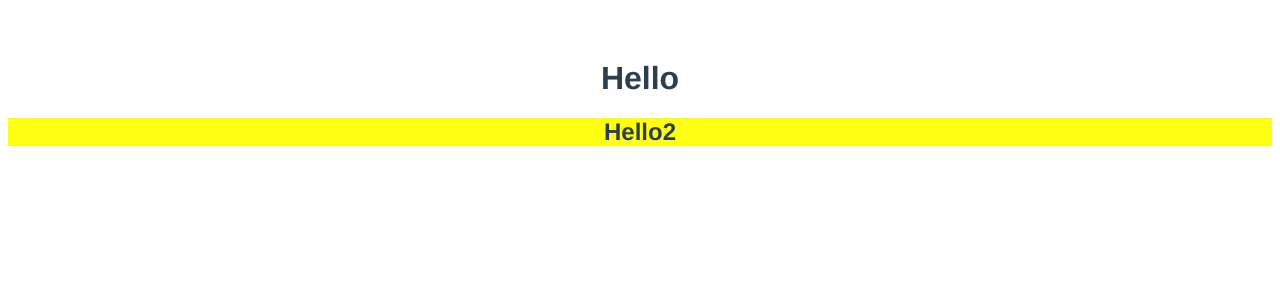
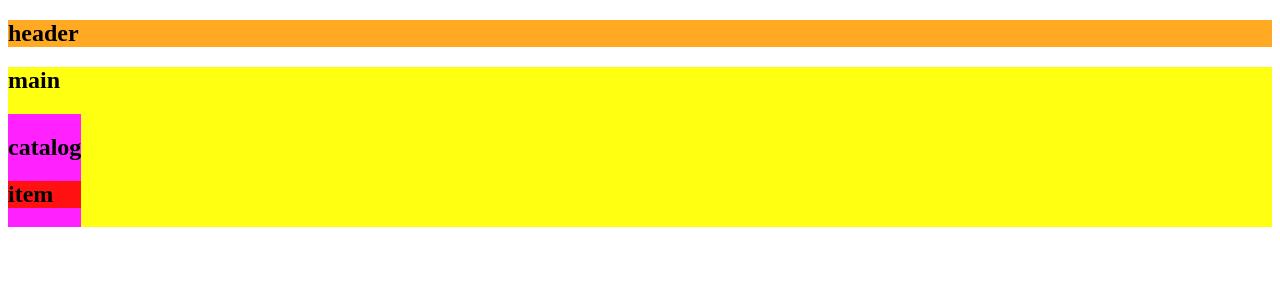
Before and after one commit to Musagigi/mov, a Vue app: page / in a window 1280 px wide. Shown: the top 300 px of the page. Built offline with nearby package versions, Linux system fonts and the light colour scheme.

Commit message:
добавил компоненты

```diff
--- a/src/App.vue
+++ b/src/App.vue
@@ -1,5 +1,4 @@
 <template>
-	<h1>Hello</h1>
 	<vMainContainer></vMainContainer>
 </template>
 
@@ -14,13 +13,4 @@ export default {
 };
 </script>
 
-<style>
-#app {
-	font-family: Avenir, Helvetica, Arial, sans-serif;
-	-webkit-font-smoothing: antialiased;
-	-moz-osx-font-smoothing: grayscale;
-	text-align: center;
-	color: #2c3e50;
-	margin-top: 60px;
-}
-</style>
+<style></style>
--- /dev/null
+++ b/src/components/vCatalog.vue
@@ -0,0 +1,33 @@
+<template>
+	<section class="catalog">
+		<h2>{{ title }}</h2>
+		<vCatalogItem></vCatalogItem>
+	</section>
+</template>
+
+<script>
+import vCatalogItem from "./vCatalogItem.vue";
+
+export default {
+	name: "vCatalog",
+	components: {
+		vCatalogItem,
+	},
+	props: {},
+	data() {
+		return {
+			title: "catalog",
+		};
+	},
+	computed: {},
+	methods: {},
+	watch: {},
+};
+</script>
+
+<style>
+.catalog {
+	display: inline-block;
+	background-color: #f2f;
+}
+</style>
--- /dev/null
+++ b/src/components/vCatalogItem.vue
@@ -0,0 +1,27 @@
+<template>
+	<div class="item">
+		<h2>{{ title }}</h2>
+	</div>
+</template>
+
+<script>
+export default {
+	name: "vCatalogItem",
+	components: {},
+	props: {},
+	data() {
+		return {
+			title: "item",
+		};
+	},
+	computed: {},
+	methods: {},
+	watch: {},
+};
+</script>
+
+<style>
+.item {
+	background-color: #f11;
+}
+</style>
--- /dev/null
+++ b/src/components/vHeader.vue
@@ -0,0 +1,27 @@
+<template>
+	<header class="header">
+		<h2>{{ title }}</h2>
+	</header>
+</template>
+
+<script>
+export default {
+	name: "vHeader",
+	components: {},
+	props: {},
+	data() {
+		return {
+			title: "header",
+		};
+	},
+	computed: {},
+	methods: {},
+	watch: {},
+};
+</script>
+
+<style>
+.header {
+	background-color: #fa2;
+}
+</style>
--- a/src/components/vMainContainer.vue
+++ b/src/components/vMainContainer.vue
@@ -1,17 +1,25 @@
 <template>
-	<div class="main">
+	<vHeader></vHeader>
+	<main class="main">
 		<h2>{{ title }}</h2>
-	</div>
+		<vCatalog></vCatalog>
+	</main>
 </template>
 
 <script>
+import vHeader from "./vHeader.vue";
+import vCatalog from "./vCatalog.vue";
+
 export default {
 	name: "vMainContainer",
-	components: {},
+	components: {
+		vHeader,
+		vCatalog,
+	},
 	props: {},
 	data() {
 		return {
-			title: "Hello2",
+			title: "main",
 		};
 	},
 	computed: {},
```
